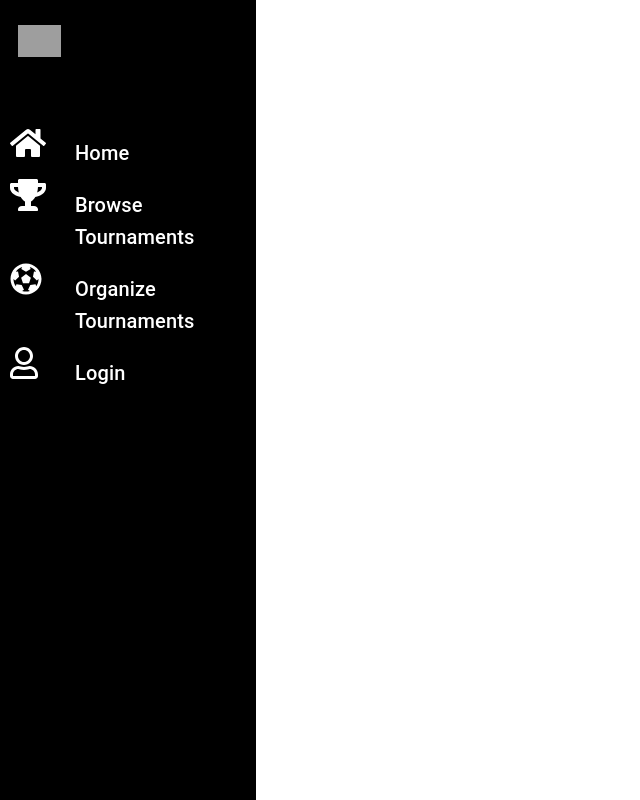
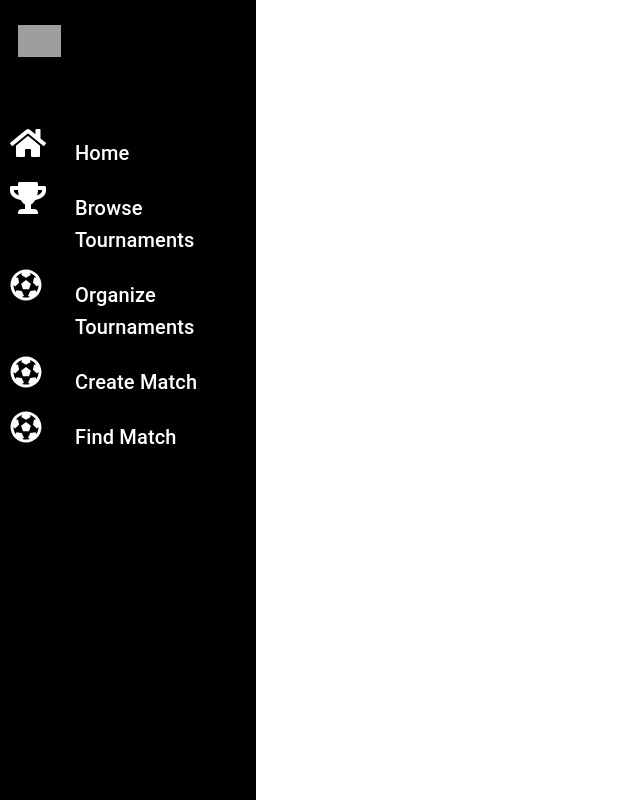
Before and after one commit to jrussellrichards/react-futbol, a React app: page / in a window 1280 px wide. Shown: the top 800 px of the page, without its empty margins (0-640 px from the left). Built offline with nearby package versions, Linux system fonts and the light colour scheme; grey boxes are pictures that could not be loaded.

Commit message:
se mejora grid en menu

```diff
--- a/src/App/App.jsx
+++ b/src/App/App.jsx
@@ -34,7 +34,6 @@ export class App extends React.Component {
                             path="/"
                         >
                             <div className="principalWrapper">
-
                                 <HomePage/>
                             </div >
 
--- a/src/CreateTournamentPage/CreateTournament.jsx
+++ b/src/CreateTournamentPage/CreateTournament.jsx
@@ -69,7 +69,8 @@ export function CreateTournament() {
         date: date,
         requierements: requierements,
         img:
-          "https://elpais.com/deportes/imagenes/2019/12/20/actualidad/1576859348_980228_1576861112_noticia_grande.jpg"
+          "https://img.blogs.es/anexom/wp-content/uploads/2017/04/brazuca-e1492096636886-920x515.jpg"
+          // "https://elpais.com/deportes/imagenes/2019/12/20/actualidad/1576859348_980228_1576861112_noticia_grande.jpg"
       })
       .then(function(response) {
         // handle success
--- a/src/_components/Menu.jsx
+++ b/src/_components/Menu.jsx
@@ -10,6 +10,18 @@ const button = {
   'text-decoration': 'none',
   'margin-left': '2em',
 };
+const Menu_style = {
+  "display": "grid",
+  "grid-gap": "3px",
+  "grid-template-rows": "repeat(10,1fr) 3fr  ",
+  "background-color": "black",
+  "max-height": "100vh",
+};
+const login_style = {
+  "grid-row-start": "-1"
+};
+
+
 
 const useStyles = makeStyles((theme) => ({
   root: {
@@ -71,7 +83,9 @@ export const Menu = (props) => {
     <aside className="menu" className="header">
       <div className="icon-sm-logo" />
 
-      <ul className="menu-list">
+      <ul className="menu-list"
+         style={Menu_style}
+      >
         <li
             className={classes.rowNav}
         >
@@ -96,6 +110,8 @@ export const Menu = (props) => {
           </li>
         <li
             className={classes.rowNav}
+      Style = {login_style}
+
 
         >
                        <i
@@ -108,6 +124,7 @@ export const Menu = (props) => {
         <Typography
             variant="h6"
             className={classes.title}
+
           >
 
             <Link
@@ -145,7 +162,58 @@ export const Menu = (props) => {
           </Typography>
           </li>
         <li
+            className={classes.rowNav}
+
+        >
+         <i
+            className="fas fa-futbol fa-2x"
+            style={{
+              color: 'white',
+              'margin-left': '10px',
+            }}
+          />
+        <Typography
+            variant="h6"
+            className={classes.title}
+          >
+
+            <Link
+              to="./CreateMatch"
+              style={button}
+            >
+              Create Match
+            </Link>
+
+          </Typography>
+          </li>
+        <li
+            className={classes.rowNav}
+
+        >
+         <i
+            className="fas fa-futbol fa-2x"
+            style={{
+              color: 'white',
+              'margin-left': '10px',
+            }}
+          />
+        <Typography
+            variant="h6"
+            className={classes.title}
+          >
+
+            <Link
+              to="./CreateMatch"
+              style={button}
+            >
+              Find Match
+            </Link>
+
+          </Typography>
+          </li>
+        <li
         className={classes.rowNav}
+        style = {login_style}
         >
         <i
             className="far fa-user fa-2x"
--- a/src/resources/styles/grid.css
+++ b/src/resources/styles/grid.css
@@ -2,7 +2,7 @@
         display: grid;
         grid-gap: 10px;
         grid-template-columns: 20% 80%;
-        height: 1000px;
+        height: 100vh;
     }
 
     html,
@@ -49,7 +49,7 @@
 
     .header {
         background-color: black;
-        height: 1000px;
+        max-height: 100vh;
     }
 
     .tournament {
```
